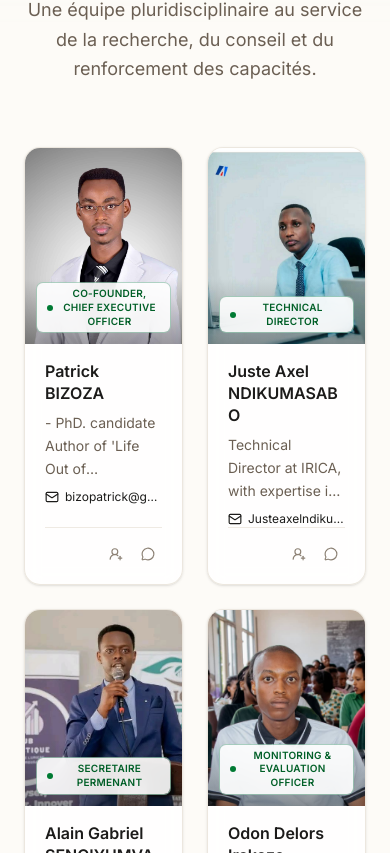
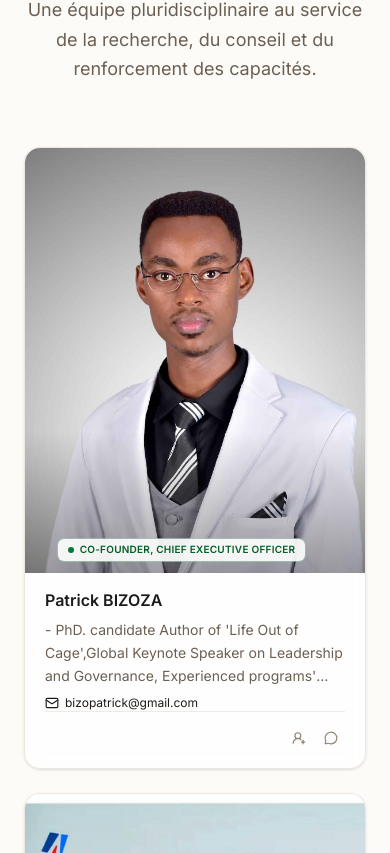
Before and after one commit to APDYd-dotcom/Irica, a React (Vite) app: page / in a window 390 px wide. Shown: the part 6011-6864 px from the top of the page. Built offline with nearby package versions, Linux system fonts and the light colour scheme; no server answers.

Commit message:
Team item responsive

```diff
--- a/src/components/Team/Team.jsx
+++ b/src/components/Team/Team.jsx
@@ -73,7 +73,7 @@ function Team() {
         </motion.div>
 
         <motion.div
-          className="grid gap-6 grid-cols-2 md:grid-cols-1 lg:grid-cols-4 lg:gap-8"
+          className="grid gap-6 grid-cols-1 sm:grid-cols-2 md:grid-cols-1 lg:grid-cols-4 lg:gap-8"
           initial="hidden"
           whileInView="visible"
           viewport={{ once: true, amount: 0.15 }}
```
